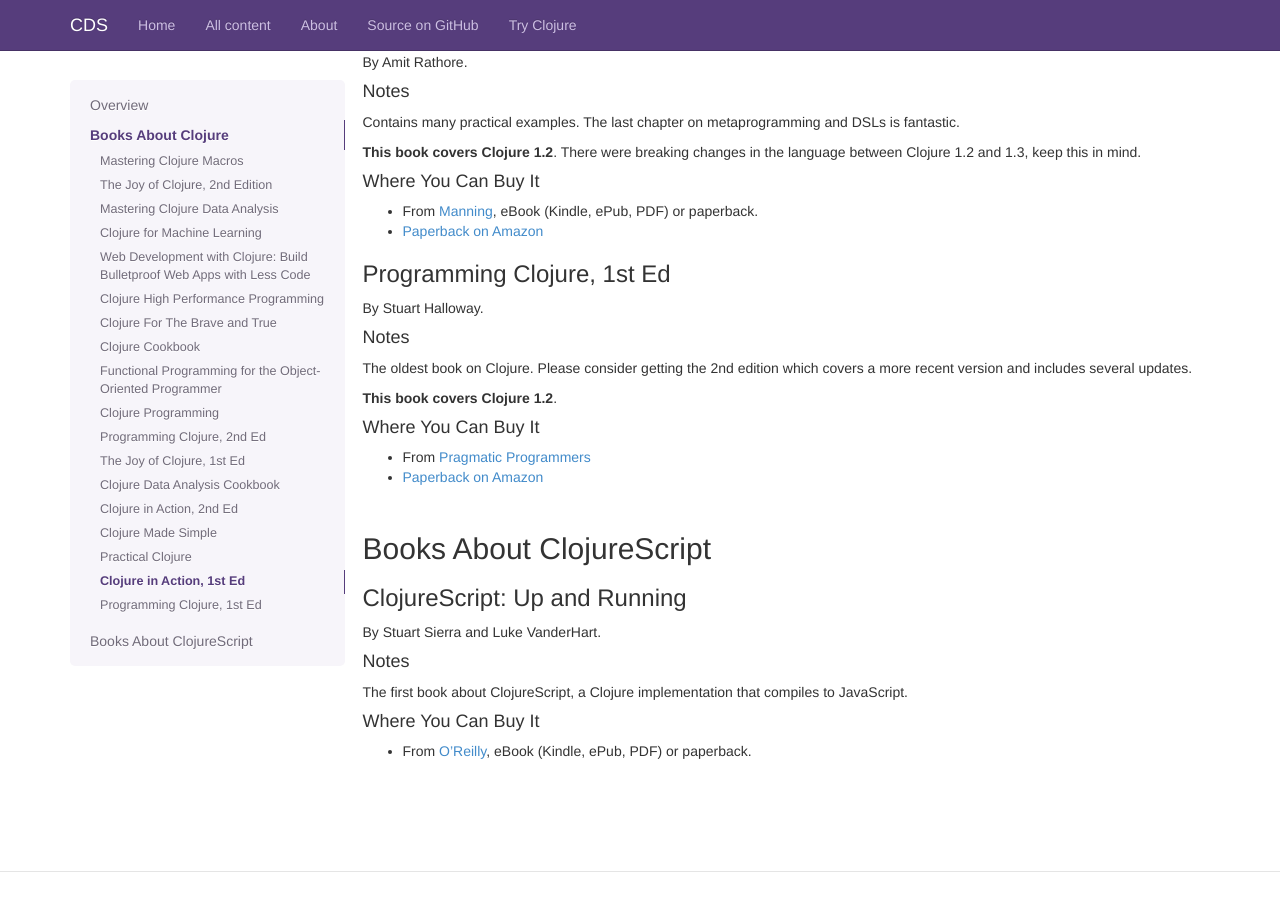
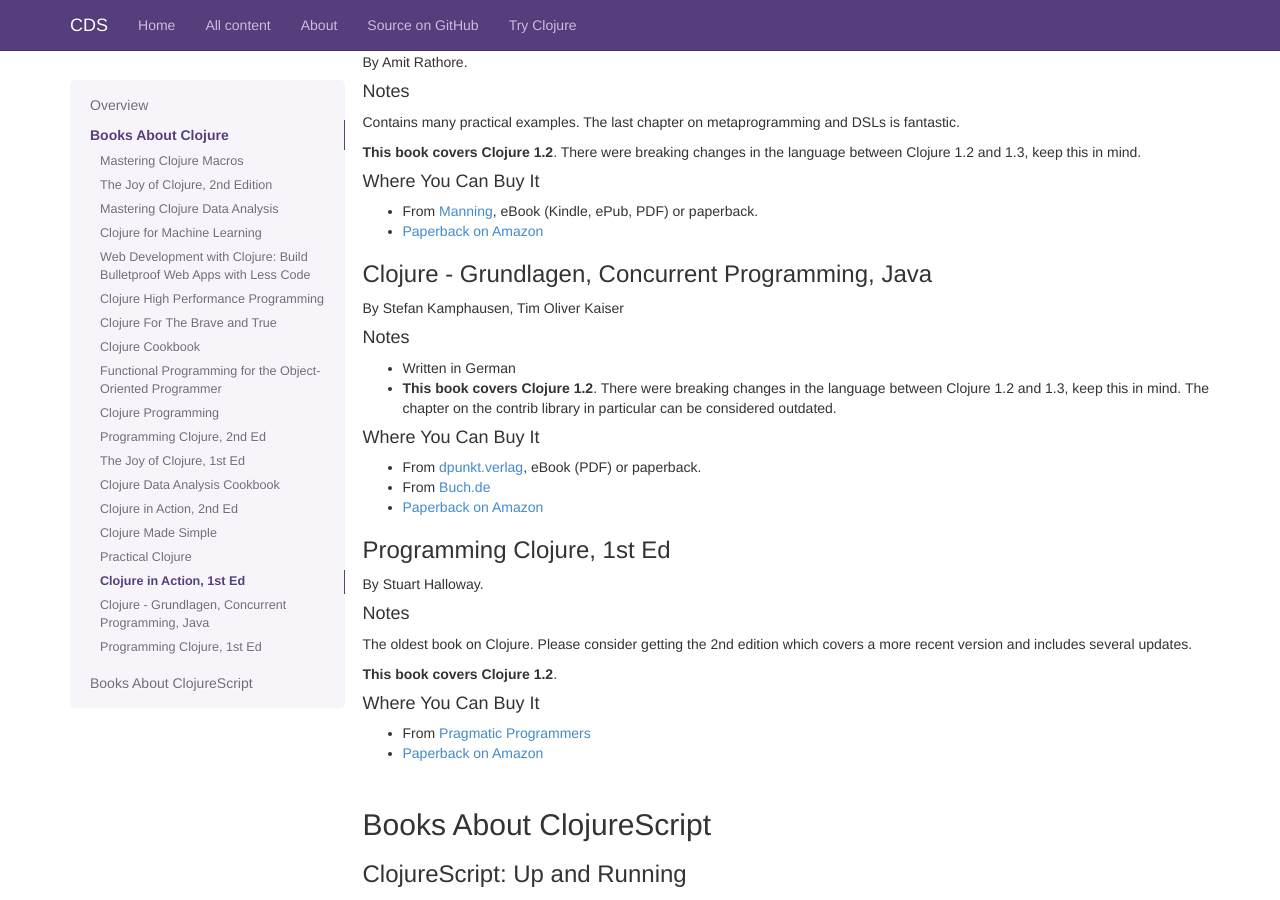
Before and after one commit to clojuredocs/guides, a Jekyll site: the page built from articles/ecosystem/books.md, in a window 1280 px wide and 900 px high, scrolled down 4466 px. Built offline with Jekyll 4.4.1, drawn with Linux system fonts in a browser that asks for light colours; some web fonts are replaced; Markdown is read by kramdown in place of the engine named in the settings.

Commit message:
added (old) German book to the list
* Disclaimer: I am one of the authors
* AFAIK, it was the second book published on Clojure at all
* and the first one in a language other than English.

```diff
--- a/articles/ecosystem/books.md
+++ b/articles/ecosystem/books.md
@@ -320,6 +320,25 @@
  * [Paperback on Amazon](http://www.amazon.com/Clojure-Action-Amit-Rathore/dp/1935182595/ref=sr_1_3?ie=UTF8&qid=1350284538&sr=8-3&keywords=Clojure)
 
 
+### Clojure - Grundlagen, Concurrent Programming, Java
+
+By Stefan Kamphausen, Tim Oliver Kaiser
+
+#### Notes
+
+ * Written in German
+ * **This book covers Clojure 1.2**. There were breaking changes in
+   the language between Clojure 1.2 and 1.3, keep this in mind.  The
+   chapter on the contrib library in particular can be considered
+   outdated.
+
+#### Where You Can Buy It
+
+ * From
+   [dpunkt.verlag](http://www.dpunkt.de/buecher/3372/clojure.html),
+   eBook (PDF) or paperback.
+ * From [Buch.de](http://www.buch.de/shop/home/suchartikel/clojure/ISBN3-89864-684-X/)
+ * [Paperback on Amazon](http://www.amazon.de/Clojure-Grundlagen-Concurrent-Programming-Java/dp/389864684X/)
 
 
 
```
